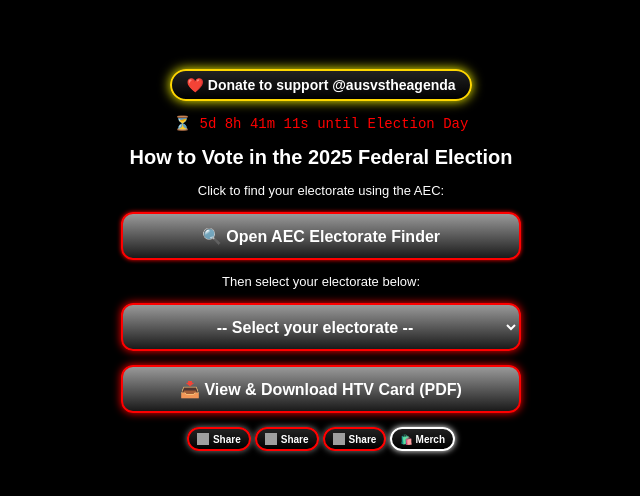
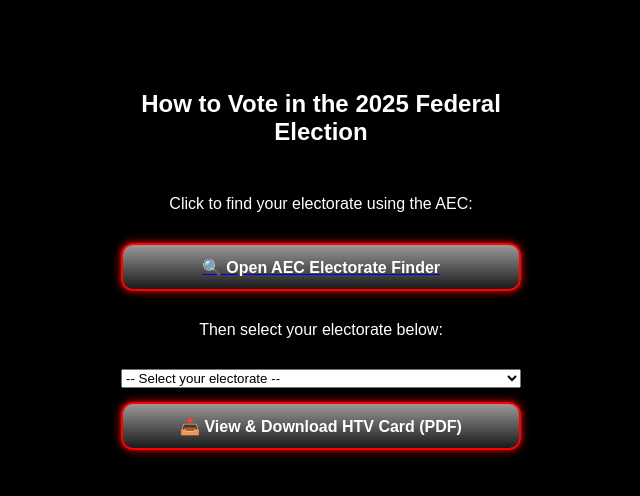
Before and after one commit to AnthonyKhallouf/htv-project, a plain HTML site: page index.html in a window 1280 px wide. Shown: the part 160-656 px from the top of the page, without its empty margins (319-959 px from the left). Drawn offline with nearby package versions, Linux system fonts and the light colour scheme; grey boxes are pictures that could not be loaded.

Commit message:
firebase?

```diff
--- a/index.html
+++ b/index.html
@@ -4,8 +4,6 @@
   <meta charset="utf-8"/>
   <meta name="viewport" content="width=device-width, initial-scale=1.0, maximum-scale=1.0, user-scalable=no"/>
   <title>HTV Card Generator</title>
-
-  <!-- Facebook OG Meta Tags -->
   <meta property="og:title" content="HTV Card Generator" />
   <meta property="og:description" content="Generate your personalised 'How to Vote' card for any electorate in Australia." />
   <meta property="og:image" content="https://raw.githubusercontent.com/AnthonyKhallouf/htv-project/refs/heads/main/Untitled%20design%20(1).png" />
@@ -17,6 +15,7 @@
   <script src="https://www.gstatic.com/firebasejs/9.22.2/firebase-database-compat.js"></script>
 
   <style>
+    /* Styling for your page */
     html, body {
       background-color: black;
       color: white;
@@ -24,7 +23,6 @@
       text-align: center;
       margin: 0;
       height: 100%;
-      overscroll-behavior-y: auto;
     }
     body {
       display: flex;
@@ -40,41 +38,7 @@
       gap: 14px;
       width: 100%;
     }
-    .donate-button {
-      background: linear-gradient(to bottom, #222 0%, #000 100%);
-      color: white;
-      font-weight: bold;
-      font-size: 14px;
-      border: 2px solid gold;
-      border-radius: 9999px;
-      padding: 6px 14px;
-      box-shadow: 0 0 6px yellow;
-      width: fit-content;
-      margin: 0 auto;
-      animation: pulse 2s infinite;
-    }
-    .donate-button:hover {
-      cursor: pointer;
-      text-decoration: underline;
-    }
-    @keyframes pulse {
-      0% { box-shadow: 0 0 4px yellow; }
-      50% { box-shadow: 0 0 12px yellow; }
-      100% { box-shadow: 0 0 4px yellow; }
-    }
-    .countdown-timer {
-      font-family: monospace;
-      font-size: 14px;
-      color: red;
-    }
-    h2 {
-      font-size: 20px;
-      font-weight: bold;
-      margin: 0;
-      white-space: normal;
-    }
-    .shine-button,
-    select {
+    .shine-button {
       background: linear-gradient(to bottom, #999 0%, #1a1a1a 100%);
       color: white;
       font-weight: bold;
@@ -89,88 +53,32 @@
       width: 100%;
       box-shadow: 0 0 8px red;
       text-align: center;
-      text-align-last: center;
     }
-    .shine-button.aec-button {
-      box-shadow: 0 0 4px red;
+    .countdown-timer {
+      font-family: monospace;
+      font-size: 14px;
+      color: red;
     }
-    .shine-button:hover,
-    .share-btn:hover {
-      background: linear-gradient(to bottom, #bbb 0%, #222 100%);
-      cursor: pointer;
-    }
-    .share-row {
-      display: flex;
-      justify-content: center;
-      flex-wrap: wrap;
-      gap: 4px;
-    }
-    .share-btn {
-      background: linear-gradient(to bottom, #222 0%, #000 100%);
-      border: 2px solid red;
-      color: white;
-      border-radius: 9999px;
-      padding: 4px 8px;
-      font-size: 10px;
-      font-weight: bold;
-      display: flex;
-      align-items: center;
-      gap: 4px;
-      box-shadow: 0 0 6px rgba(255, 255, 255, 0.5);
-      text-decoration: none;
-    }
-    .share-btn img {
-      width: 12px;
-      height: 12px;
-    }
-    .merch-btn {
-      border: 2px solid white !important;
-      box-shadow: 0 0 6px white !important;
-    }
-    a { text-decoration: none; }
-    p { margin: 0; }
-    .subtext { font-size: 13px; }
-    select option {
-      background-color: #1a1a1a;
-      color: white;
-    }
+    /* More styling as needed */
   </style>
 </head>
 
 <body>
   <div id="htv-generator">
-    <div class="donate-button" onclick="window.open('https://australiansvstheagenda.com.au/donate', '_blank')">
-      ❤️ Donate to support @ausvstheagenda
-    </div>
-    <div class="countdown-timer" id="countdownTimer">⏳ Loading...</div>
     <h2>How to Vote in the 2025 Federal Election</h2>
     <p class="subtext">Click to find your electorate using the AEC:</p>
     <a href="https://electorate.aec.gov.au/" target="_blank">
-      <button class="shine-button aec-button">🔍 Open AEC Electorate Finder</button>
+      <button class="shine-button">🔍 Open AEC Electorate Finder</button>
     </a>
     <p class="subtext">Then select your electorate below:</p>
     <select id="electorate-select">
       <option value="">-- Select your electorate --</option>
     </select>
     <button class="shine-button" onclick="trackDownloadAndDownloadPDF()">📥 View & Download HTV Card (PDF)</button>
-
-    <div class="share-row">
-      <button class="share-btn" onclick="window.open('https://twitter.com/intent/tweet?text=Check+out+the+HTV+Card+Generator+by+%40ausvstheagenda+here:+https://htv.australiansvstheagenda.com.au', '_blank')">
-        <img src="https://upload.wikimedia.org/wikipedia/commons/6/6f/Logo_of_Twitter.svg" alt="Twitter" />Share
-      </button>
-      <button class="share-btn" onclick="window.open('https://www.facebook.com/sharer/sharer.php?u=https://htv.australiansvstheagenda.com.au', '_blank')">
-        <img src="https://upload.wikimedia.org/wikipedia/commons/0/05/Facebook_Logo_%282019%29.png" alt="Facebook" />Share
-      </button>
-      <button class="share-btn" onclick="window.open('https://t.me/share/url?url=https://htv.australiansvstheagenda.com.au&text=Check+out+the+HTV+Card+Generator+by+%40ausvstheagenda+here:+https://htv.australiansvstheagenda.com.au', '_blank')">
-        <img src="https://upload.wikimedia.org/wikipedia/commons/8/82/Telegram_logo.svg" alt="Telegram" />Share
-      </button>
-      <button class="share-btn merch-btn" onclick="window.open('https://australiansvstheagenda.com.au/shop', '_blank')">
-        🛍️ Merch
-      </button>
-    </div>
   </div>
 
   <script>
+    // Firebase Configuration
     const firebaseConfig = {
       apiKey: "AIzaSyBGPbAEo67yxYKNQxs9odV5tMF5cQ1oYFs",
       authDomain: "htv-card-tracker.firebaseapp.com",
@@ -181,9 +89,10 @@
       appId: "1:413965742729:web:75a767735970f583ad4c58",
       measurementId: "G-DEFYZX66VS"
     };
+
     firebase.initializeApp(firebaseConfig);
+    const db = firebase.database();
 
-    const db = firebase.database();
     const houseURL = 'https://anthonykhallouf.github.io/htv-project/house-preferences-2025-FINAL.json';
     let houseData = {};
 
@@ -203,18 +112,20 @@
       }
     }
 
+    // Track download for electorate and total
     function trackDownloadAndDownloadPDF() {
       const electorate = document.getElementById('electorate-select').value;
       if (!electorate) {
         alert("Please select an electorate.");
         return;
       }
+
       const fileName = electorate.toLowerCase().replace(/\s+/g, '-') + '.pdf';
       const downloadURL = `https://anthonykhallouf.github.io/htv-project/${fileName}`;
 
       // Increment download count for the selected electorate
-      const ref = db.ref('downloads/' + electorate);
-      ref.transaction(current => (current || 0) + 1);
+      const electorateRef = db.ref('downloads/' + electorate);
+      electorateRef.transaction(current => (current || 0) + 1);
 
       // Increment total download count
       const totalRef = db.ref('downloads/total');
@@ -224,29 +135,7 @@
       window.open(downloadURL, '_self');
     }
 
-    function startCountdown() {
-      const countdownElement = document.getElementById("countdownTimer");
-      const electionDate = new Date("2025-05-03T00:00:00+10:00");
-      function updateCountdown() {
-        const now = new Date();
-        const diff = electionDate - now;
-        if (diff <= 0) {
-          countdownElement.textContent = "🗳️ Election Day is here!";
-          confetti({ particleCount: 150, spread: 100, origin: { y: 0.6 } });
-          return;
-        }
-        const days = Math.floor(diff / (1000 * 60 * 60 * 24));
-        const hours = Math.floor((diff / (1000 * 60 * 60)) % 24);
-        const minutes = Math.floor((diff / (1000 * 60)) % 60);
-        const seconds = Math.floor((diff / 1000) % 60);
-        countdownElement.textContent = `⏳ ${days}d ${hours}h ${minutes}m ${seconds}s until Election Day`;
-        setTimeout(updateCountdown, 1000);
-      }
-      updateCountdown();
-    }
-
     loadElectorates();
-    startCountdown();
   </script>
 </body>
 </html>
```
